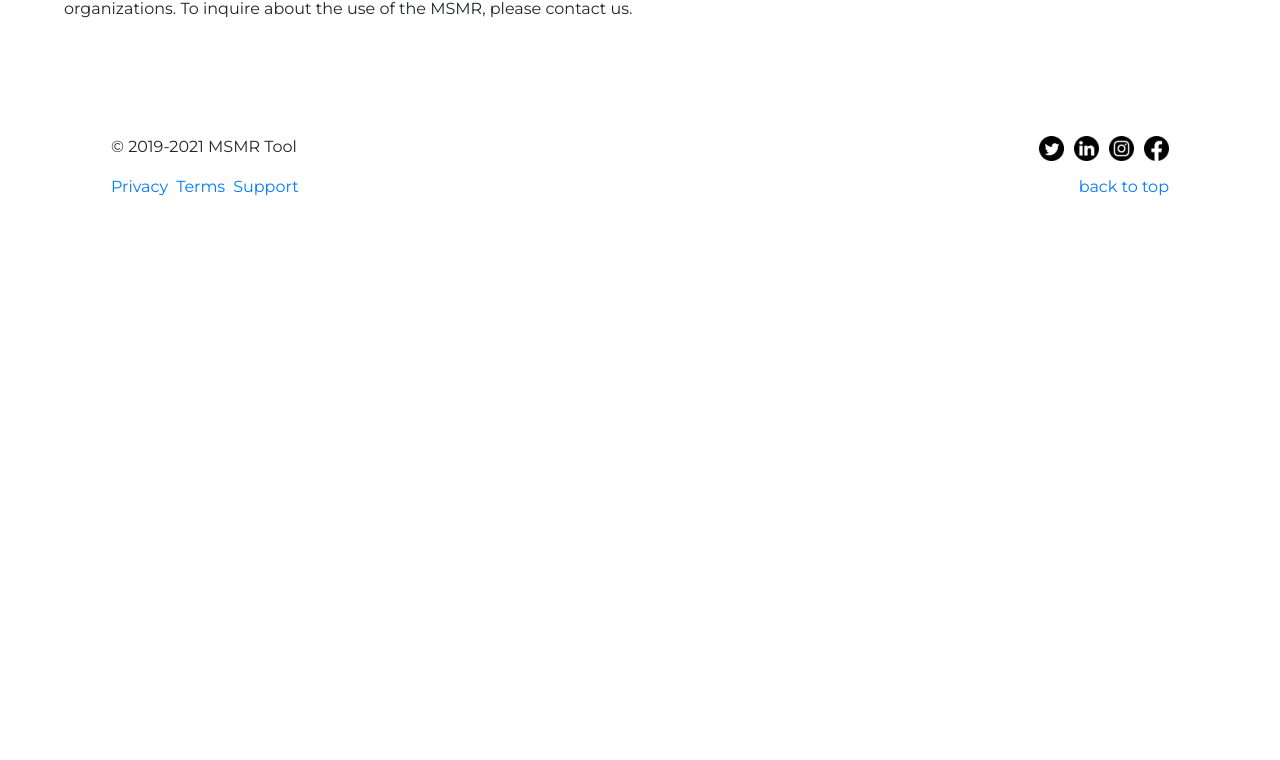
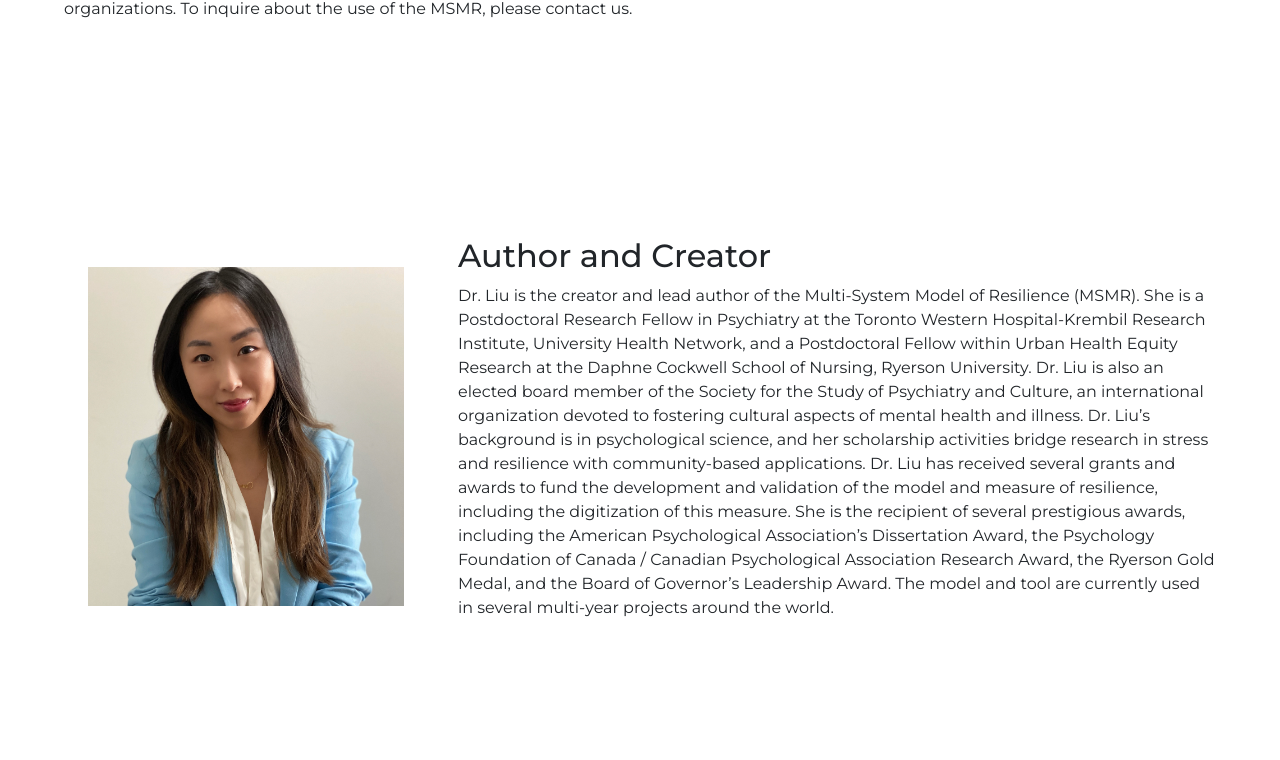
Before and after one commit to LemonFace0309/msmr, a Next.js app: page /about in a window 1280 px wide. Shown: the part 940-1700 px from the top of the page. Before the commit the page ends 1203 px from the top, so only its background shows below. Built offline with nearby package versions, Linux system fonts and the light colour scheme.

Commit message:
added bio component. closed #20

```diff
--- a/pages/about.js
+++ b/pages/about.js
@@ -1,5 +1,6 @@
 /* @author Charles Liu */
 
+import styles from '../styles/About.module.css'
 import Banner from '../components/shared/Banner'
 import TextAndPic from '../components/shared/TextAndPic'
 
@@ -38,6 +39,38 @@ function about() {
           </p>
         </div>
       </TextAndPic>
+      <TextAndPic
+        textWidth={8}
+        imageWidth={4}
+        image="/images/portrait.jpg"
+        isImageFirst={true}
+      >
+        <div className={styles.bioTextWrapper}>
+          <h2>Author and Creator</h2>
+          <p>
+            Dr. Liu is the creator and lead author of the Multi-System Model of
+            Resilience (MSMR). She is a Postdoctoral Research Fellow in
+            Psychiatry at the Toronto Western Hospital-Krembil Research
+            Institute, University Health Network, and a Postdoctoral Fellow
+            within Urban Health Equity Research at the Daphne Cockwell School of
+            Nursing, Ryerson University. Dr. Liu is also an elected board member
+            of the Society for the Study of Psychiatry and Culture, an
+            international organization devoted to fostering cultural aspects of
+            mental health and illness. Dr. Liu’s background is in psychological
+            science, and her scholarship activities bridge research in stress
+            and resilience with community-based applications. Dr. Liu has
+            received several grants and awards to fund the development and
+            validation of the model and measure of resilience, including the
+            digitization of this measure. She is the recipient of several
+            prestigious awards, including the American Psychological
+            Association’s Dissertation Award, the Psychology Foundation of
+            Canada / Canadian Psychological Association Research Award, the
+            Ryerson Gold Medal, and the Board of Governor’s Leadership Award.
+            The model and tool are currently used in several multi-year projects
+            around the world.
+          </p>
+        </div>
+      </TextAndPic>
     </div>
   )
 }
--- /dev/null
+++ b/styles/About.module.css
@@ -0,0 +1,3 @@
+.bioTextWrapper {
+  padding: 100px 0px;
+}
```
Also changed, not shown: public/images/portrait.jpg (added).
